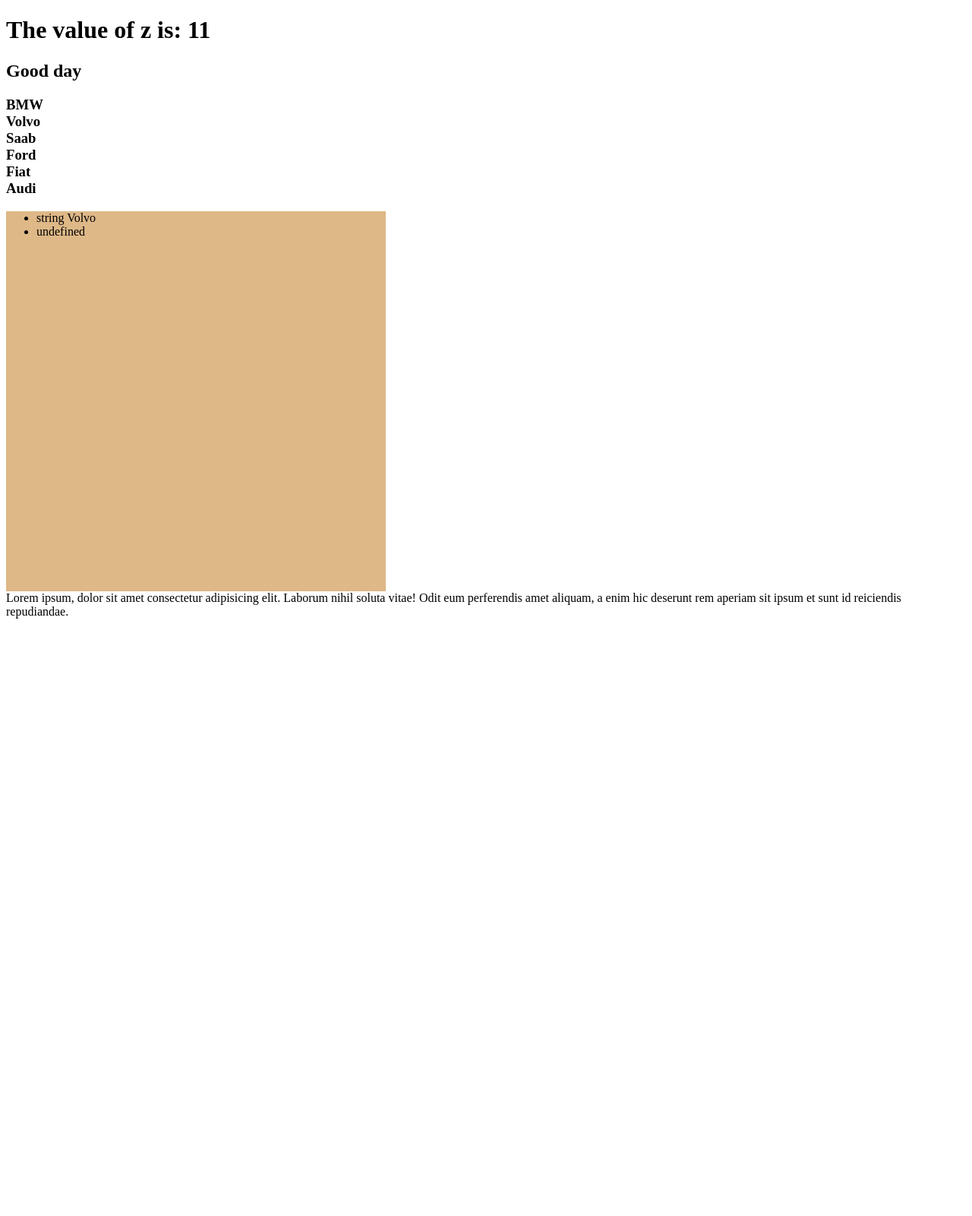
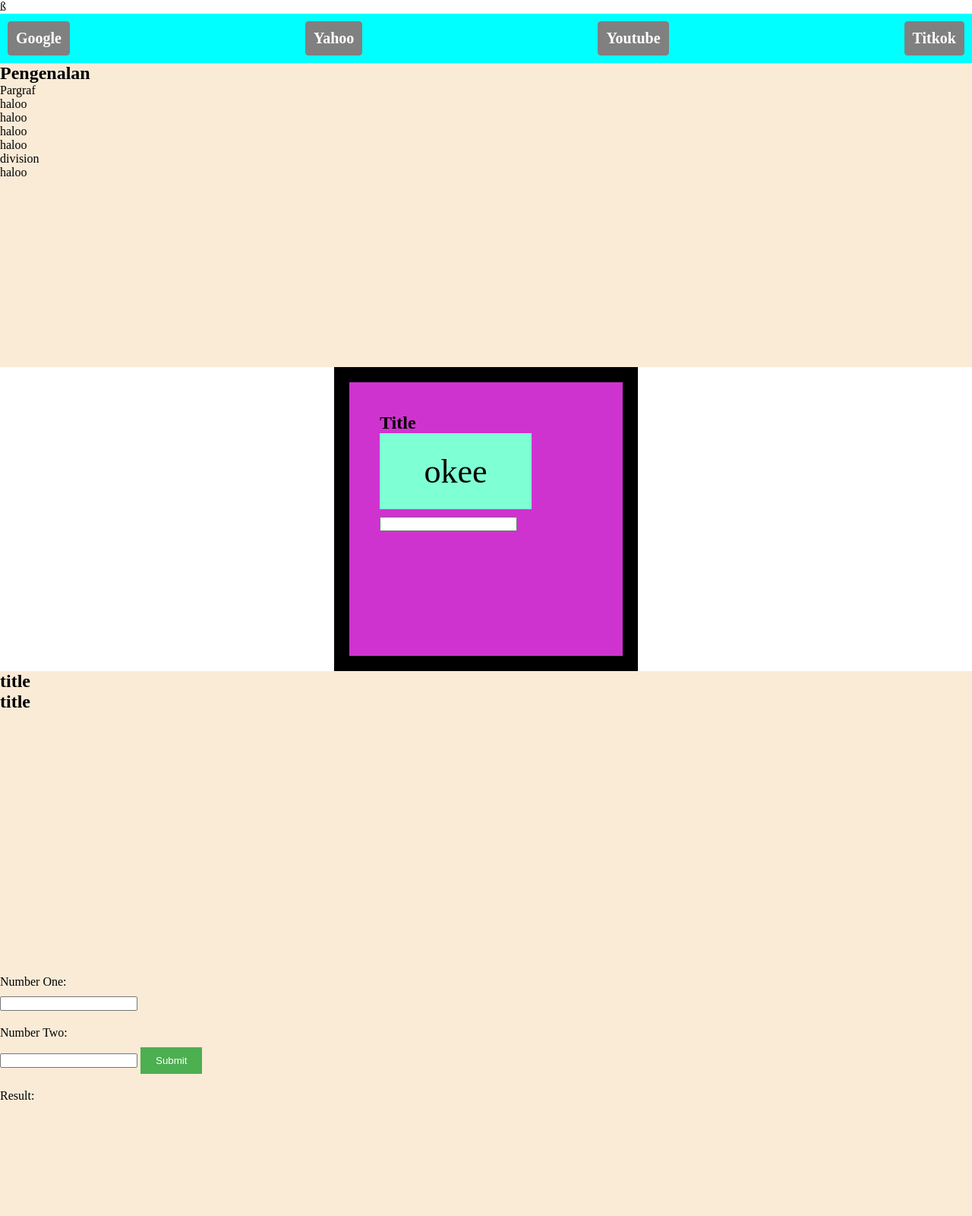
Before and after one commit to revou-id/fcse-02, a plain HTML site: page index.html in a window 1280 px wide. Shown: the top 1600 px of the page at 76% size. Before the commit the page ends 822 px from the top, so only its background shows below. Drawn offline with Linux system fonts and the light colour scheme.

Commit message:
feat: recap-2

```diff
--- /dev/null
+++ b/calculator-01/css/index.css
@@ -0,0 +1,70 @@
+/* CSS Reset */
+*{
+  padding: 0;
+  margin: 0;
+  box-sizing: border-box;
+}
+/* Body */
+body{
+  padding: 0 10px;
+  scroll-behavior: smooth;
+}
+/* title */
+.title{
+  margin-top: 20px;
+    text-align: center;
+}
+.subtitle{
+  margin: 10px 0px;
+  text-align: center;
+}
+/* header */
+.menu{
+  display: flex;
+    flex-direction: column;
+    align-items: center;
+}
+.menu > a {
+  text-decoration: none;
+}
+.menu-triangle {
+  text-decoration: none;
+  background-color: blue;
+  color: white;
+  padding: 10px 0px;
+  width: 100%;
+  text-align: center;
+  border-radius: 4px;
+}
+/* Main Content */
+main {
+  display: flex;
+  flex-direction: column;
+  gap: 60px;
+}
+/* Triangle */
+.card{
+  border: 1px blue solid;
+    padding: 20px;
+    box-shadow: 0px 14px 5px -7px rgba(0,0,0,0.3);
+}
+
+.form-triangle{
+  display:flex;
+  flex-direction: column;
+  justify-content: center;
+  align-items: center;
+  gap: 10px
+}
+.form-triangle > input{
+  padding: 8px 4px;
+    border-radius: 6px;
+    width: 100%;
+}
+.button-triangle{
+  padding: 6px 8px;
+  background-color: blue;
+  color: white;
+  border: none;
+  border-radius: 6px;
+}
--- /dev/null
+++ b/css/index-first.css
@@ -0,0 +1,54 @@
+* {
+  margin: 0;
+  padding: 0;
+  box-sizing: border-box;
+}
+
+.calculator-paragraf{
+  height: 100px;
+  width: 200px;
+  background-color: aquamarine;
+  font-size: 44px;
+  display: flex;
+  justify-content: center;
+  align-items: center;
+}
+
+
+/* Optional CSS styling */
+label {
+  display: block;
+  margin-bottom: 10px;
+}
+
+input, button {
+  margin-bottom: 20px;
+}
+
+button {
+  background-color: #4CAF50;
+  color: white;
+  border: none;
+  padding: 10px 20px;
+  cursor: pointer;
+}
+
+button:hover {
+  opacity: 0.8;
+}
+
+.nav-link{
+  color: white;
+    text-decoration: none;
+    border: 1px solid gray;
+    padding: 10px;
+    border-radius: 4px;
+    background-color: gray;
+}
+
+section{
+  min-height: 400px;
+    background-color: antiquewhite;
+    margin: 0;
+    padding: 0;
+}
--- a/index.html
+++ b/index.html
@@ -5,6 +5,7 @@
     <meta http-equiv="X-UA-Compatible" content="IE=edge" />
     <meta name="viewport" content="width=device-width, initial-scale=1.0" />
     <title>Learn Javascript</title>
+    <link rel="stylesheet" href="/css/index-first.css" />
     <style>
       .revou {
         height: 300px;
@@ -25,21 +26,100 @@
           background-color: burlywood;
         }
       }
-    </style>
-  </head>
+      #calculator {
+        background-color: rgb(207, 51, 207);
+        border: 20px solid black;
+        height: 400px;
+        width: 400px;
+        margin: 0 auto;
+        padding: 40px;
+      }
+      nav {
+        font-size: 20px;
+        /* color: #fefefe; */
+        font-weight: 600;
+        display: flex;
+        justify-content: space-between;
+      }
+    </style></head
+  >ß
   <body>
-    <h1 id="demo"></h1>
-    <h2 id="conditional"></h2>
-    <h3 id="looping"></h3>
-    <div class="revou">
-      <ul>
-        <li id="function-one"></li>
-        <li id="function-two"></li>
-      </ul>
-    </div>
-    Lorem ipsum, dolor sit amet consectetur adipisicing elit. Laborum nihil
-    soluta vitae! Odit eum perferendis amet aliquam, a enim hic deserunt rem
-    aperiam sit ipsum et sunt id reiciendis repudiandae.
+    <header style="background-color: aqua; padding: 10px">
+      <nav>
+        <a
+          class="nav-link"
+          href="http://google.com"
+          target="_blank"
+          rel="noopener noreferrer"
+          >Google</a
+        >
+        <a
+          class="nav-link"
+          href="http://google.com"
+          target="_blank"
+          rel="noopener noreferrer"
+          >Yahoo</a
+        >
+        <a
+          class="nav-link"
+          href="http://google.com"
+          target="_blank"
+          rel="noopener noreferrer"
+          >Youtube</a
+        >
+        <a
+          class="nav-link"
+          href="http://google.com"
+          target="_blank"
+          rel="noopener noreferrer"
+          >Titkok</a
+        >
+      </nav>
+    </header>
+    <!-- content -->
+    <main>
+      <section>
+        <h1>Pengenalan</h1>
+        <p>Pargraf</p>
+        <ul>
+          <li>haloo</li>
+          <li>haloo</li>
+          <li>haloo</li>
+          <li>haloo</li>
+        </ul>
+        <div>division</div>
+        <span>haloo</span>
+      </section>
+      <!-- content -->
+      <section id="calculator">
+        <h1 class="calculator-title">Title</h1>
+        <p class="calculator-paragraf">okee</p>
+        <form action="" class="calculator-form">
+          <div class="gender">
+            <label for="" class="gender-label"></label>
+            <input type="text" class="gender-input" />
+          </div>
+        </form>
+      </section>
+      <section id="result">
+        <h1 class="result-title">title</h1>
+        <h1 class="result-subtitle">title</h1>
+      </section>
+      <section>
+        <label for="number-one">Number One:</label>
+        <input type="number" id="number-one" name="number-one" />
+
+        <label for="number-two">Number Two:</label>
+        <input type="number" id="number-two" name="number-two" />
+
+        <button onclick="calculate()">Submit</button>
+
+        <p>Result: <span id="show-result"></span></p>
+      </section>
+      <section>ID / # > class / . > tag html</section>
+    </main>
+    <!-- Centnt  -->
+    <footer>copyright 2022</footer>
   </body>
-  <script src="./js/index.js"></script>
+  <script src="./js/input.js"></script>
 </html>
--- /dev/null
+++ b/js/contact.js
@@ -0,0 +1 @@
+const awdawk =a wdiawid ;
--- /dev/null
+++ b/js/input.js
@@ -0,0 +1,11 @@
+function calculate() {
+  // Get the value of the input fields
+  const num1 = parseFloat(document.getElementById("number-one").value);
+  const num2 = parseFloat(document.tElementById("number-two").value);
+
+  // Perform calculation
+  const result = num1 + num2;
+
+  // Display result in HTML element
+  document.getElementById("show-result").textContent = result;
+}
```
Also changed, not shown: calculate.html (+9 -8 lines), calculator-01/index.html (added, +92 -0 lines), calculator-01/about.html (added), calculator-01/contact.html (added), calculator-01/css/about.css (added), calculator-01/css/contact.css (added), calculator-01/js/about.js (added), calculator-01/js/contact.js (added), calculator-01/js/index.js (added), contact.html (added), css/contact.css (added).
